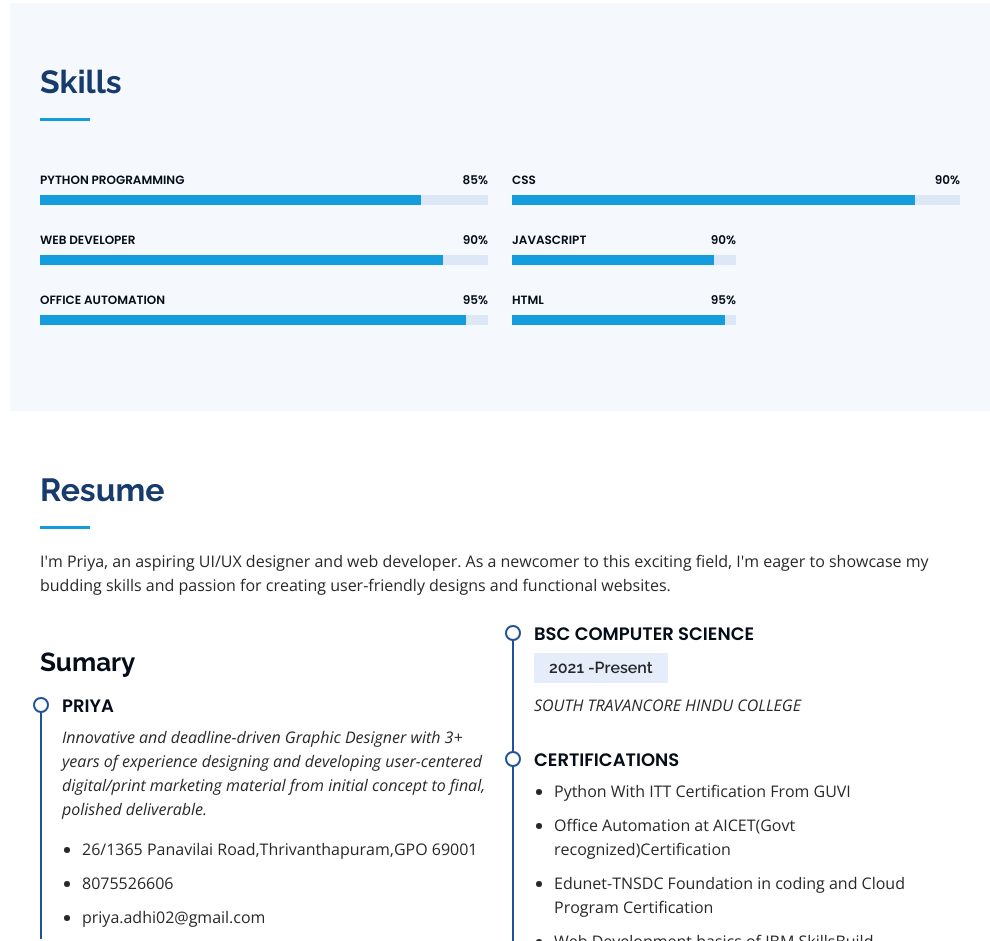
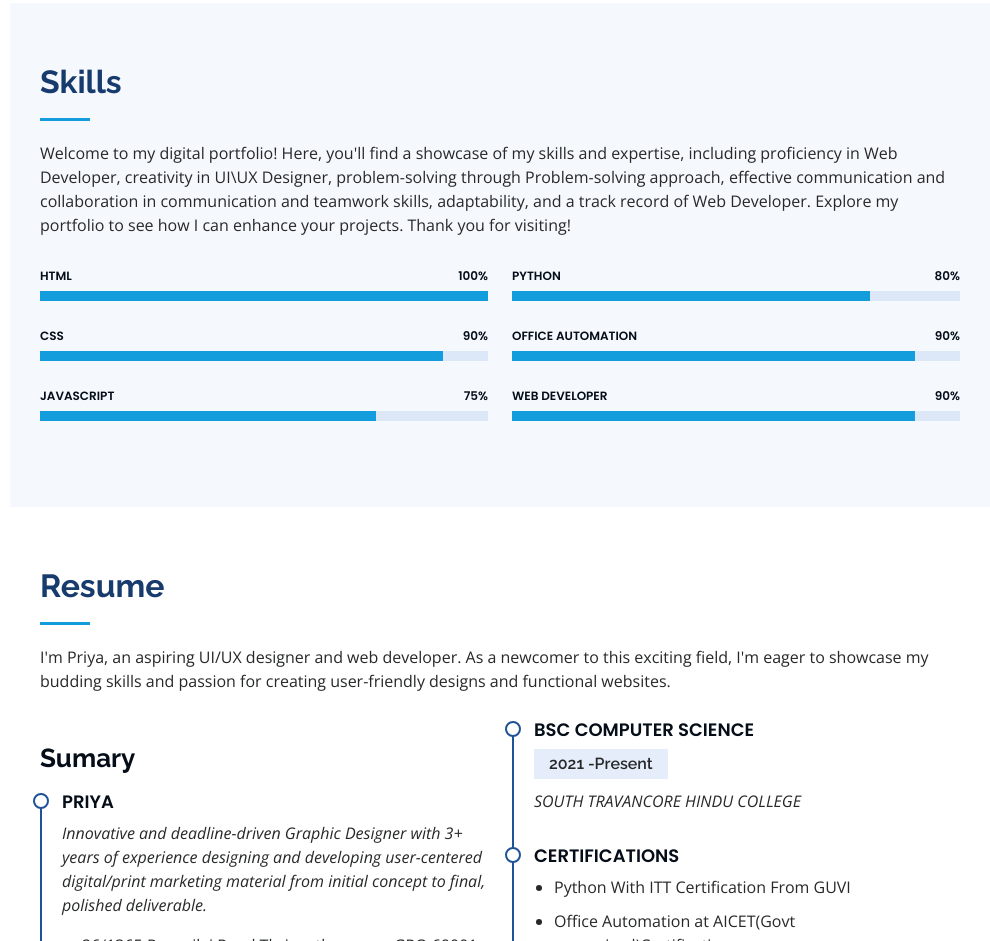
Before and after one commit to priya2312002/Digital-Portfolio, a plain HTML site: page index.html in a window 1280 px wide. Shown: the part 1397-2338 px from the top of the page, without its empty margins (290-1280 px from the left). Drawn offline with nearby package versions, Linux system fonts and the light colour scheme.

Commit message:
Update index.html

```diff
--- a/index.html
+++ b/index.html
@@ -115,13 +115,13 @@
       </div>
     </section><!-- End About Section -->
 
-    <!-- ======= Skills Section ======= -->
+   <!-- ======= Skills Section ======= -->
     <section id="skills" class="skills section-bg">
       <div class="container">
 
         <div class="section-title">
           <h2>Skills</h2>
-          <p></p>
+          <p>Welcome to my digital portfolio! Here, you'll find a showcase of my skills and expertise, including proficiency in Web Developer, creativity in UI\UX Designer, problem-solving through Problem-solving approach, effective communication and collaboration in communication and teamwork skills, adaptability, and a track record of Web Developer. Explore my portfolio to see how I can enhance your projects. Thank you for visiting!</p>
         </div>
 
         <div class="row skills-content">
@@ -129,9 +129,41 @@
           <div class="col-lg-6" data-aos="fade-up">
 
             <div class="progress">
-              <span class="skill">Python Programming <i class="val">85%</i></span>
+              <span class="skill">HTML <i class="val">100%</i></span>
               <div class="progress-bar-wrap">
-                <div class="progress-bar" role="progressbar" aria-valuenow="85" aria-valuemin="0" aria-valuemax="100"></div>
+                <div class="progress-bar" role="progressbar" aria-valuenow="100" aria-valuemin="0" aria-valuemax="100"></div>
+              </div>
+            </div>
+
+            <div class="progress">
+              <span class="skill">CSS <i class="val">90%</i></span>
+              <div class="progress-bar-wrap">
+                <div class="progress-bar" role="progressbar" aria-valuenow="90" aria-valuemin="0" aria-valuemax="100"></div>
+              </div>
+            </div>
+
+            <div class="progress">
+              <span class="skill">JavaScript <i class="val">75%</i></span>
+              <div class="progress-bar-wrap">
+                <div class="progress-bar" role="progressbar" aria-valuenow="75" aria-valuemin="0" aria-valuemax="100"></div>
+              </div>
+            </div>
+
+          </div>
+
+          <div class="col-lg-6" data-aos="fade-up" data-aos-delay="100">
+
+            <div class="progress">
+              <span class="skill">Python <i class="val">80%</i></span>
+              <div class="progress-bar-wrap">
+                <div class="progress-bar" role="progressbar" aria-valuenow="80" aria-valuemin="0" aria-valuemax="100"></div>
+              </div>
+            </div>
+
+            <div class="progress">
+              <span class="skill">Office Automation <i class="val">90%</i></span>
+              <div class="progress-bar-wrap">
+                <div class="progress-bar" role="progressbar" aria-valuenow="90" aria-valuemin="0" aria-valuemax="100"></div>
               </div>
             </div>
 
@@ -142,46 +174,13 @@
               </div>
             </div>
 
-            <div class="progress">
-              <span class="skill">Office Automation<i class="val">95%</i></span>
-              <div class="progress-bar-wrap">
-                <div class="progress-bar" role="progressbar" aria-valuenow="95" aria-valuemin="0" aria-valuemax="100"></div>
-              </div>
-            </div>
-
-          </div>
-
-          <div class="col-lg-6" data-aos="fade-up" data-aos-delay="100">
-
-            <div class="progress">
-              <span class="skill">CSS<i class="val">90%</i></span>
-              <div class="progress-bar-wrap">
-                <div class="progress-bar" role="progressbar" aria-valuenow="90" aria-valuemin="0" aria-valuemax="100"></div>
-              </div>
-            </div>
-            <div class="col-lg-6" data-aos="fade-up" data-aos-delay="100">
-
-            <div class="progress">
-              <span class="skill">Javascript<i class="val">90%</i></span>
-              <div class="progress-bar-wrap">
-                <div class="progress-bar" role="progressbar" aria-valuenow="90" aria-valuemin="0" aria-valuemax="100"></div>
-              </div>
-            </div>
-            <div class="progress">
-              <span class="skill">HTML<i class="val">95%</i></span>
-              <div class="progress-bar-wrap">
-                <div class="progress-bar" role="progressbar" aria-valuenow="95" aria-valuemin="0" aria-valuemax="100"></div>
-              </div>
-            </div>
-
-            </div>
-
           </div>
 
         </div>
 
       </div>
     </section><!-- End Skills Section -->
+
 
     <!-- ======= Resume Section ======= -->
     <section id="resume" class="resume">
```
